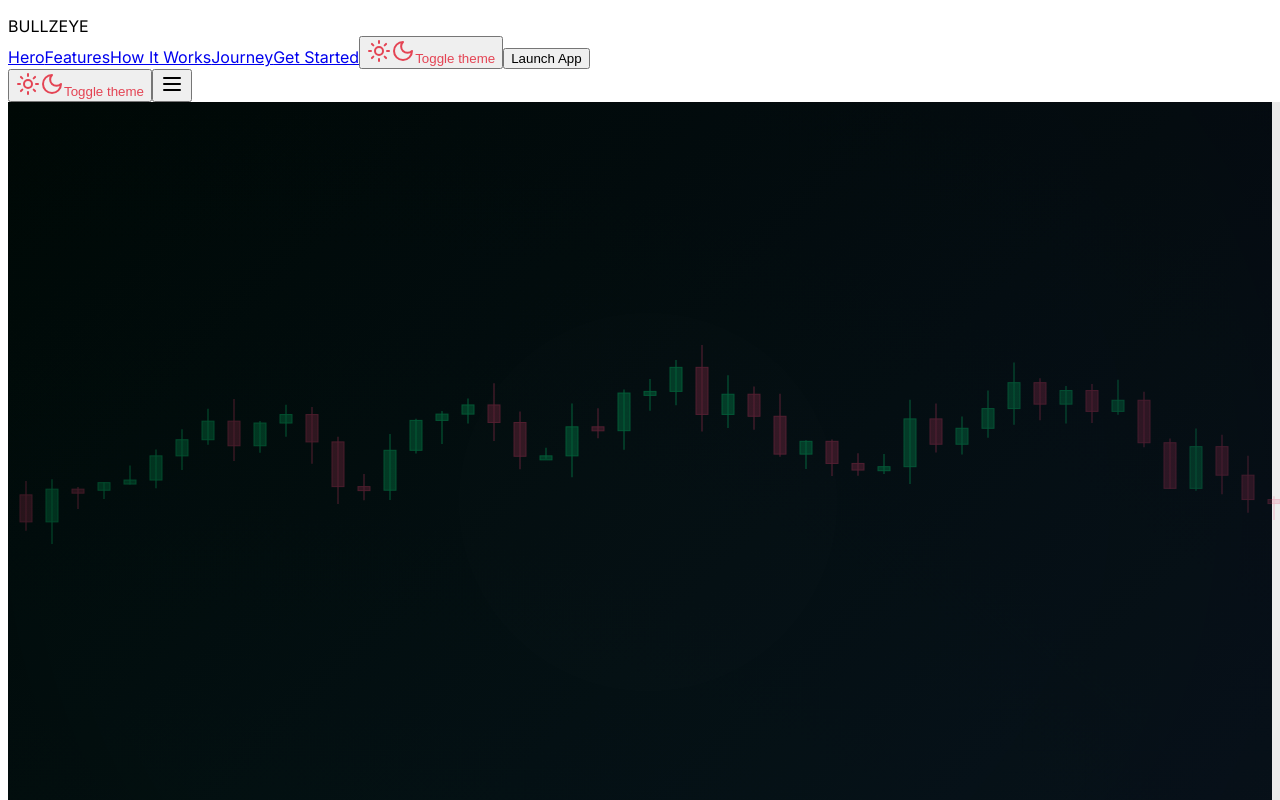
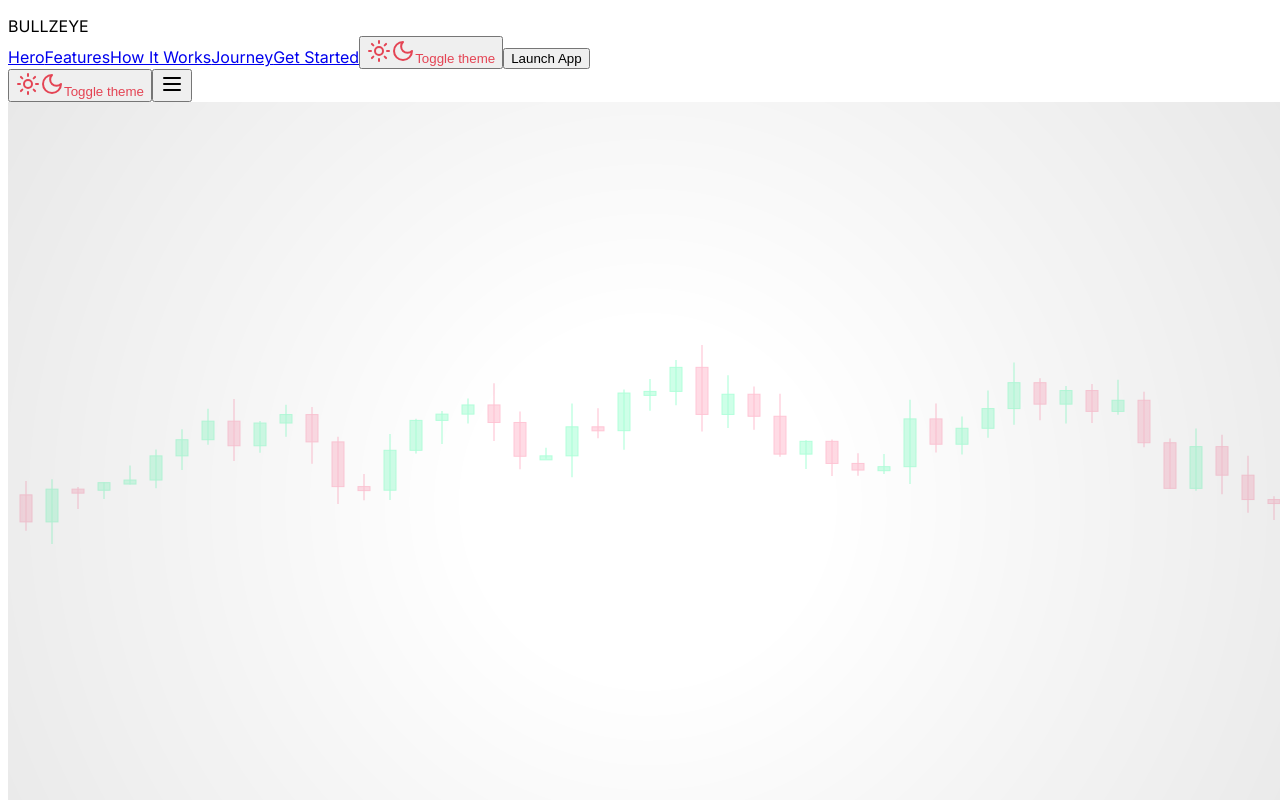
Before and after one commit to amanhammadK/BullzEyeVision, a React (Vite) app in the folder client/: page / in a window 1280 px wide. Shown: the top 800 px of the page. Built offline with nearby package versions, Linux system fonts and the light colour scheme.

Commit message:
Light mode: add theme-aware cinematic background; switch Z-axis container to text-foreground; header now light/dark adaptive with border and foreground logo text.

```diff
--- a/client/src/components/z-axis-trading-experience.tsx
+++ b/client/src/components/z-axis-trading-experience.tsx
@@ -191,15 +191,7 @@ export default function ZAxisTradingExperience() {
   return (
     <div
       ref={containerRef}
-      className="relative overflow-hidden min-h-[400vh] text-white"
-      style={{
-        background: `
-          radial-gradient(circle at 20% 20%, rgba(5, 150, 105, 0.12) 0%, transparent 50%),
-          radial-gradient(circle at 80% 80%, rgba(220, 38, 38, 0.08) 0%, transparent 50%),
-          radial-gradient(circle at 40% 60%, rgba(5, 150, 105, 0.06) 0%, transparent 50%),
-          linear-gradient(135deg, #000000 0%, #0a0a1a 25%, #000814 50%, #001122 75%, #000000 100%)
-        `
-      }}
+      className="relative overflow-hidden min-h-[400vh] text-foreground cinematic-bg"
     >
       {/* Enhanced Atmospheric Overlays */}
       <div className="absolute inset-0 pointer-events-none">
--- a/client/src/pages/home.tsx
+++ b/client/src/pages/home.tsx
@@ -28,13 +28,13 @@ export default function Home() {
   return (
     <div className="min-h-screen bg-background text-foreground">
       {/* Soft Navigation */}
-      <nav className="fixed top-0 left-0 right-0 z-50 bg-black/20 backdrop-blur-md">
+      <nav className="fixed top-0 left-0 right-0 z-50 backdrop-blur-md bg-white/70 dark:bg-black/20 border-b border-black/10 dark:border-white/10">
         <div className="max-w-7xl mx-auto px-4 sm:px-6 lg:px-8">
           <div className="flex justify-between items-center h-16">
             {/* Soft Logo */}
             <div className="flex items-center">
               <div className="text-2xl font-semibold tracking-wide">
-                <span className="text-white">BULLZ</span>
+                <span className="text-foreground">BULLZ</span>
                 <span className="text-[#398848]">EYE</span>
               </div>
             </div>
```
Also changed, not shown: client/src/index.css (+17 -0 lines).
